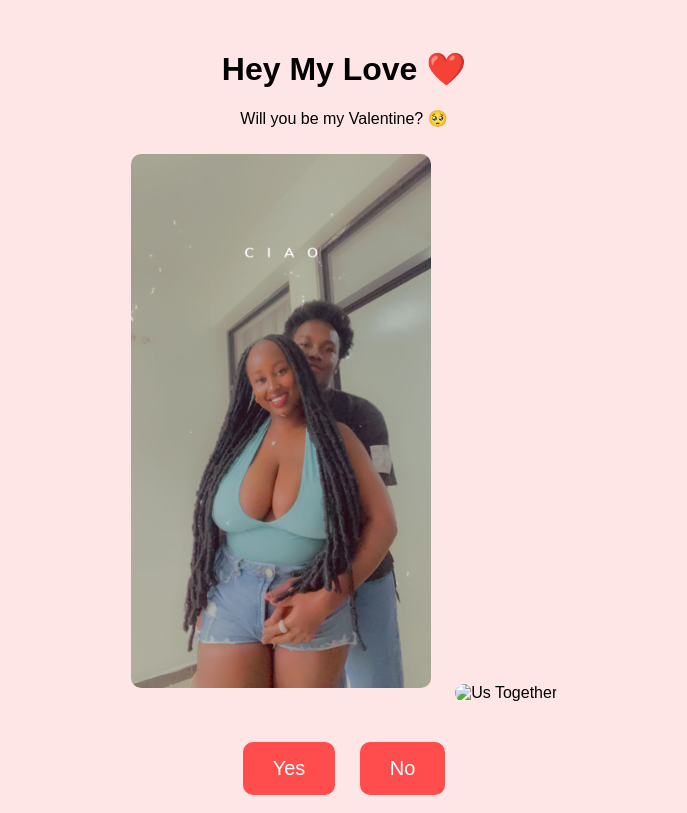
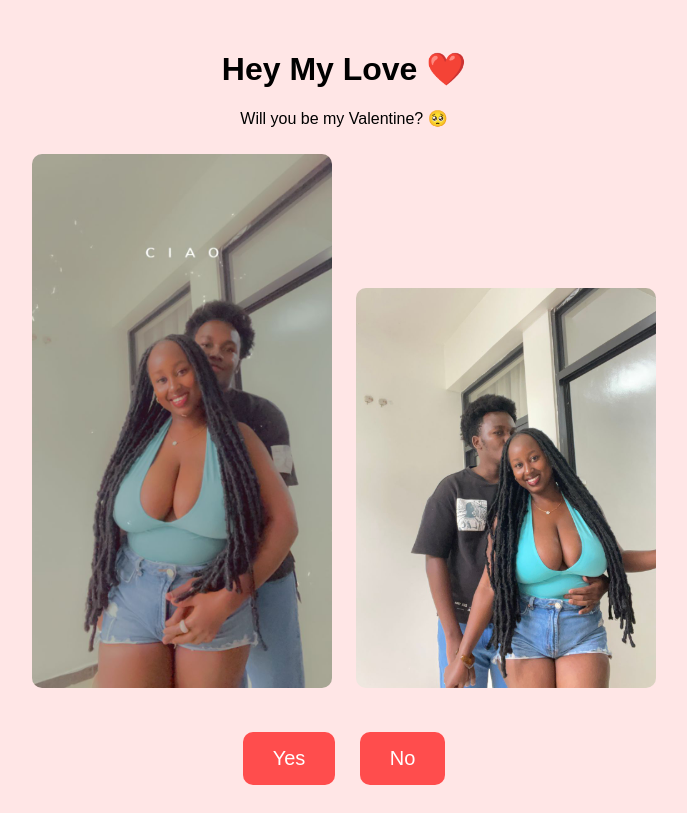
Before and after one commit to mwendwazz71/valentine-website, a plain HTML site: page index.html in a window 1280 px wide. Shown: the whole page, without its empty margins (296-983 px from the left). Drawn offline with Linux system fonts and the light colour scheme.

Commit message:
Update index.html

```diff
--- a/index.html
+++ b/index.html
@@ -45,7 +45,7 @@
         <h1>Hey My Love ❤️</h1>
         <p>Will you be my Valentine? 🥺</p>
         <img src="https://github.com/mwendwazz71/valentine-website/blob/main/WhatsApp%20Image%202025-02-12%20at%2015.52.09_181c9d42.jpg?raw=true" alt="Us Together">
-        <img src="WhatsApp_Image_2025-02-12_at_15.52.12_38b2c478.jpg" alt="Us Together">
+        <img src="https://github.com/mwendwazz71/valentine-website/blob/main/WhatsApp%20Image%202025-02-12%20at%2015.52.12_38b2c478.jpg?raw=true.jpg" alt="Us Together">
         <br>
         <div class="button-container">
             <button onclick="showMessage()">Yes</button>
```
